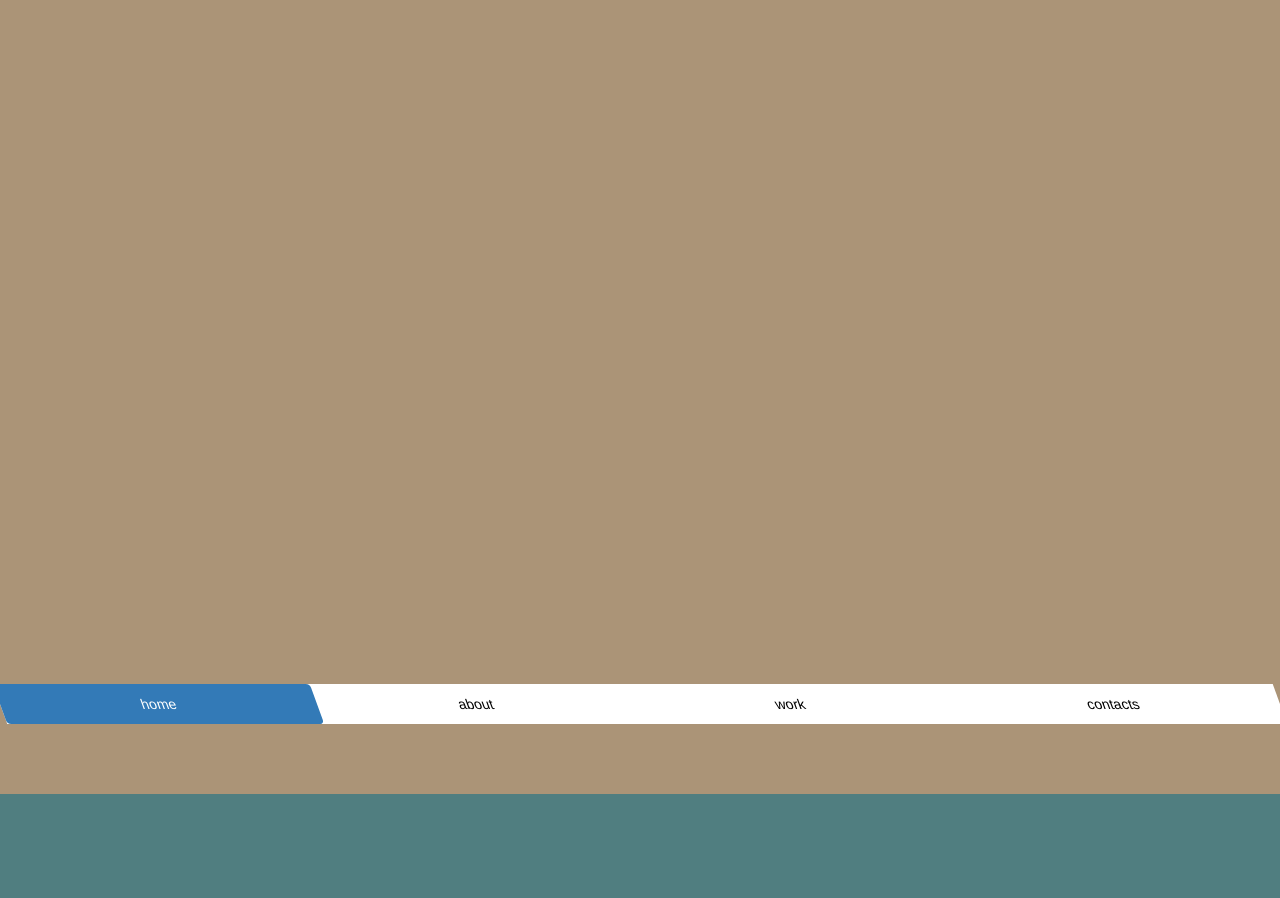
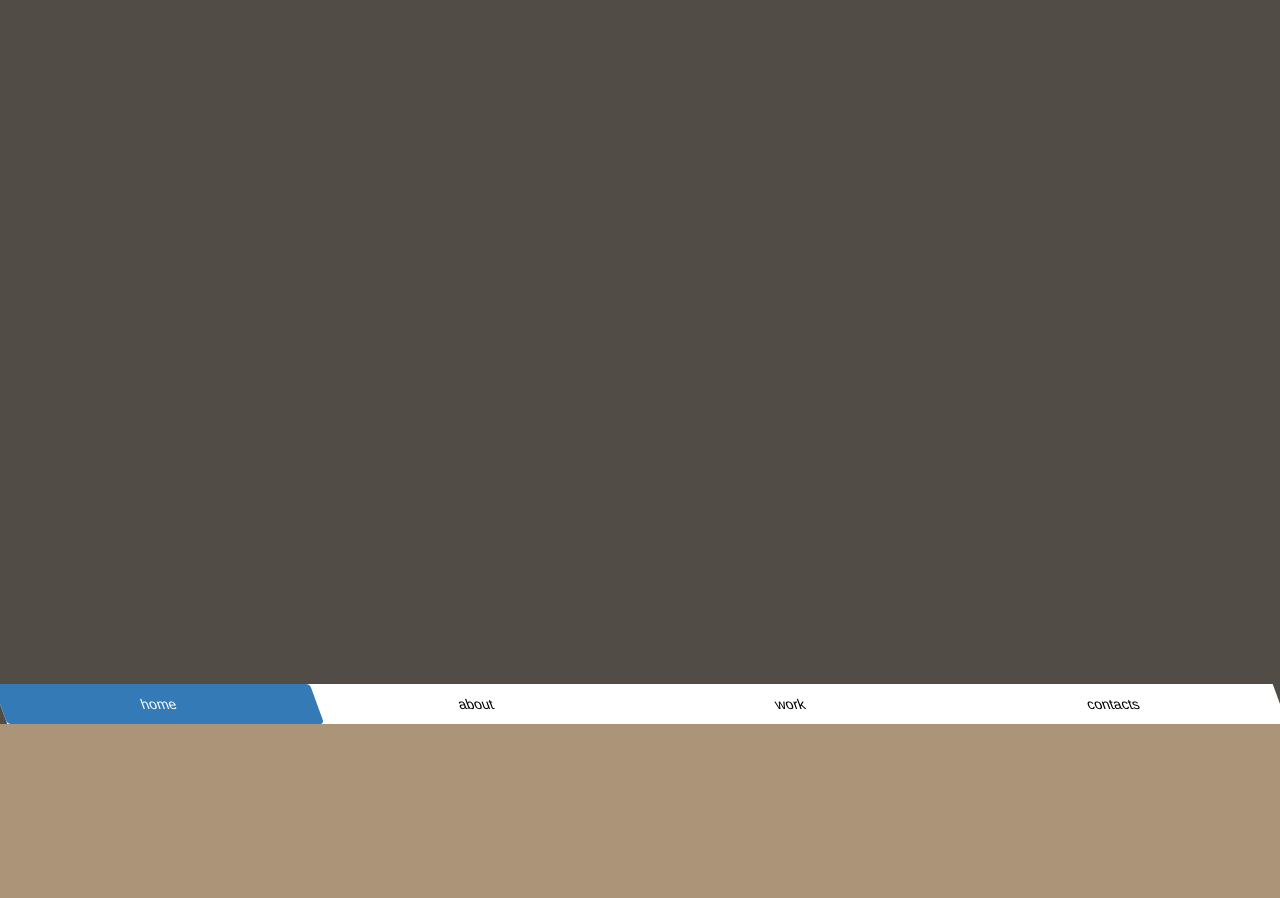
Before and after one commit to valdadyne/Even-LTD, a plain HTML site: page index.html in a window 1280 px wide. Shown: the part 76-974 px from the top of the page. Drawn offline with nearby package versions, Linux system fonts and the light colour scheme; a web font is replaced by a local one.

Commit message:
Update style.css

```diff
--- a/css/style.css
+++ b/css/style.css
@@ -3,18 +3,14 @@
 html,body{
     overflow:hidden;
 }
-#intro,#about,#work{
+#home,#about,#work{
   height:100vh;
 }
-#intro{
+#home{
   background:#514C46;
 }
-#intro .jumbo{
+#home .jumbo{
   height:90vh;
-}
-#intro .navigation{
-  height:auto;
-  width:100%;
 }
 .nav-pills{
     background:#fff;
```
